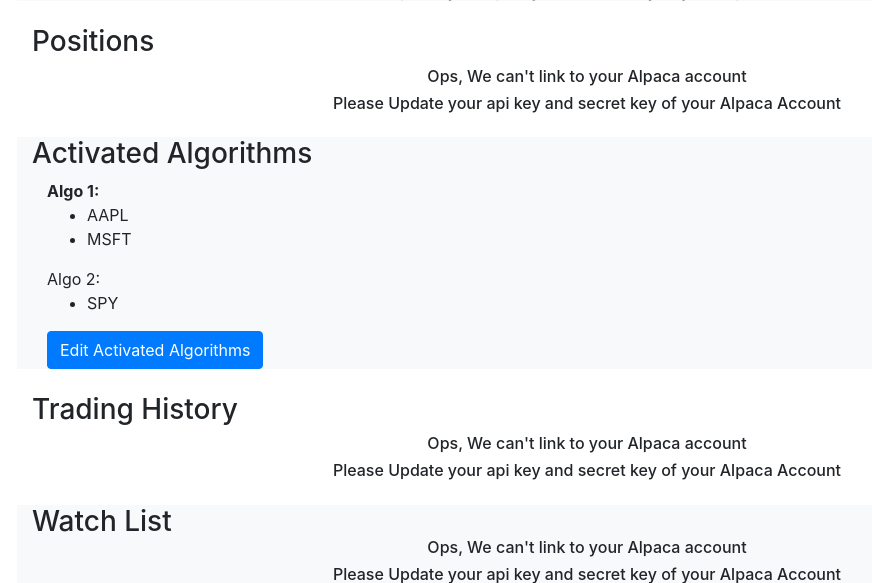
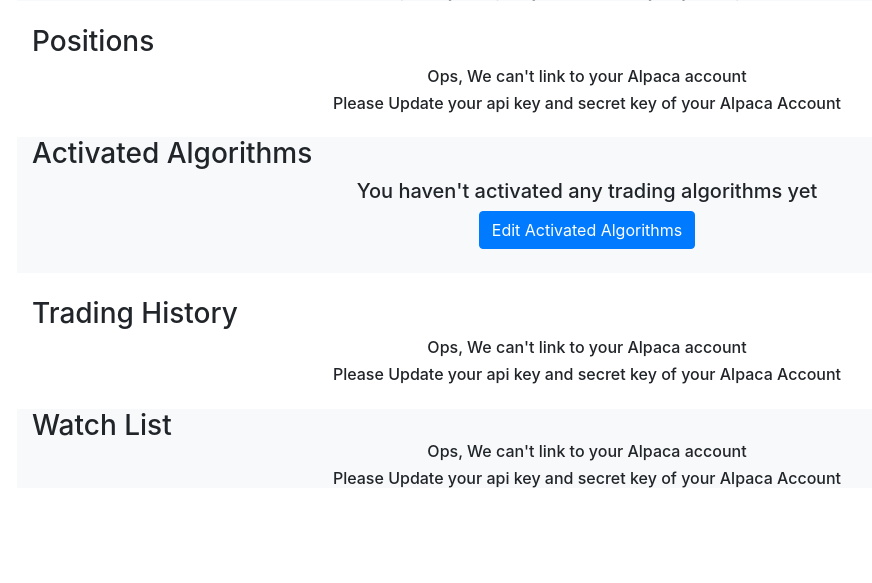
Before and after one commit to yongfu-lu/HODL, a Django app: page /user/dashboard/ in a window 1280 px wide. Shown: the part 171-754 px from the top of the page, without its empty margins (53-925 px from the left). Run offline with Django 4.2, Linux system fonts and the light colour scheme; the visitor is signed in with stand-in values (Sample User, id 1); some libraries are stand-ins or nearby versions.

Commit message:
remove hardcoded activated algorithms in dashboard

```diff
--- a/HODL/settings.py
+++ b/HODL/settings.py
@@ -29,7 +29,8 @@
 
 ALLOWED_HOSTS = [
     "54.90.0.30",
-    "127.0.0.1"
+    "127.0.0.1",
+    "www.tarolu.com",
 ]
 
 
--- a/user/templates/user/dashboard.html
+++ b/user/templates/user/dashboard.html
@@ -77,17 +77,9 @@
 
 <div class="container mt-4 bg-light">
     <h3> Activated Algorithms </h3>
-    <div class="container">
-        <strong> Algo 1: </strong>
-        <ul>
-            <li> AAPL</li>
-            <li> MSFT</li>
-        </ul>
-        <string> Algo 2:</string>
-        <ul>
-            <li>SPY</li>
-        </ul>
-        <a href="/user/algorithms" class="btn btn-primary"> Edit Activated Algorithms</a>
+    <div class="container text-center pb-4">
+            <h5>You haven't activated any trading algorithms yet</h5>
+            <a href="/user/algorithms" class="btn btn-primary"> Edit Activated Algorithms</a>
     </div>
 </div>
 
```
